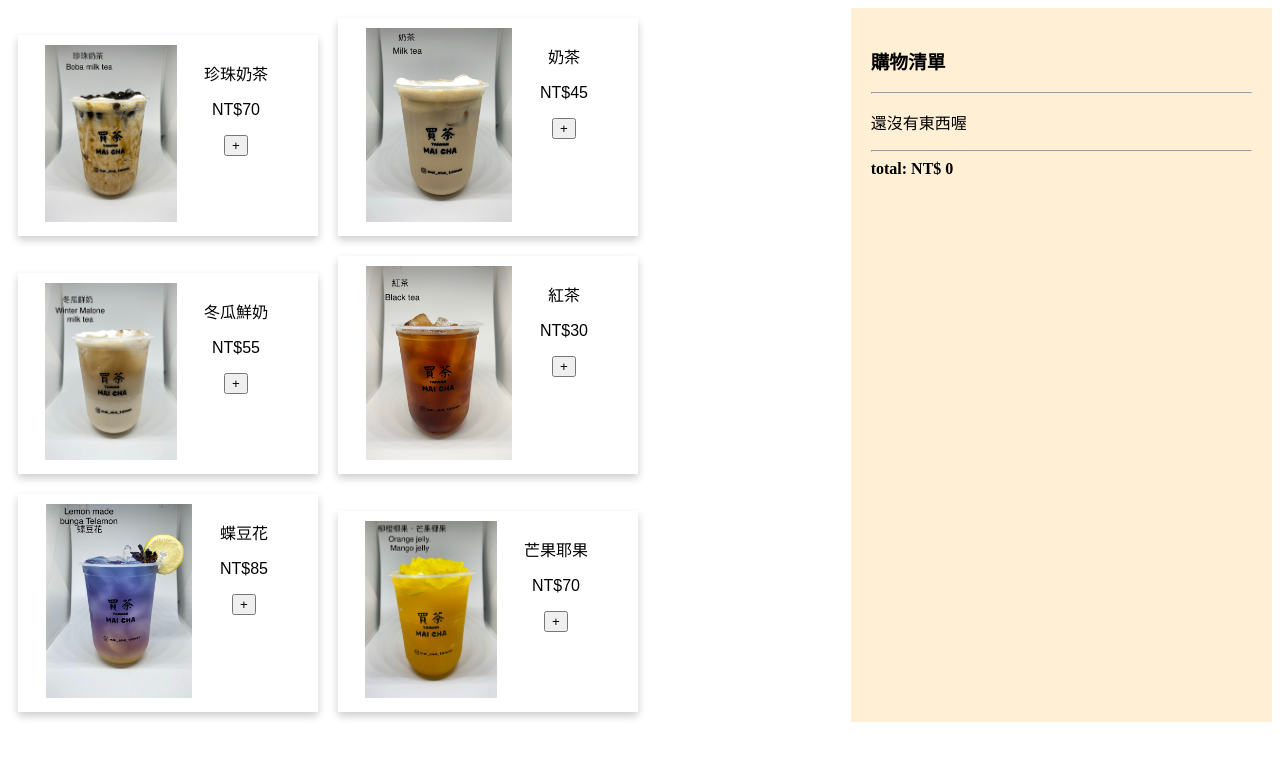
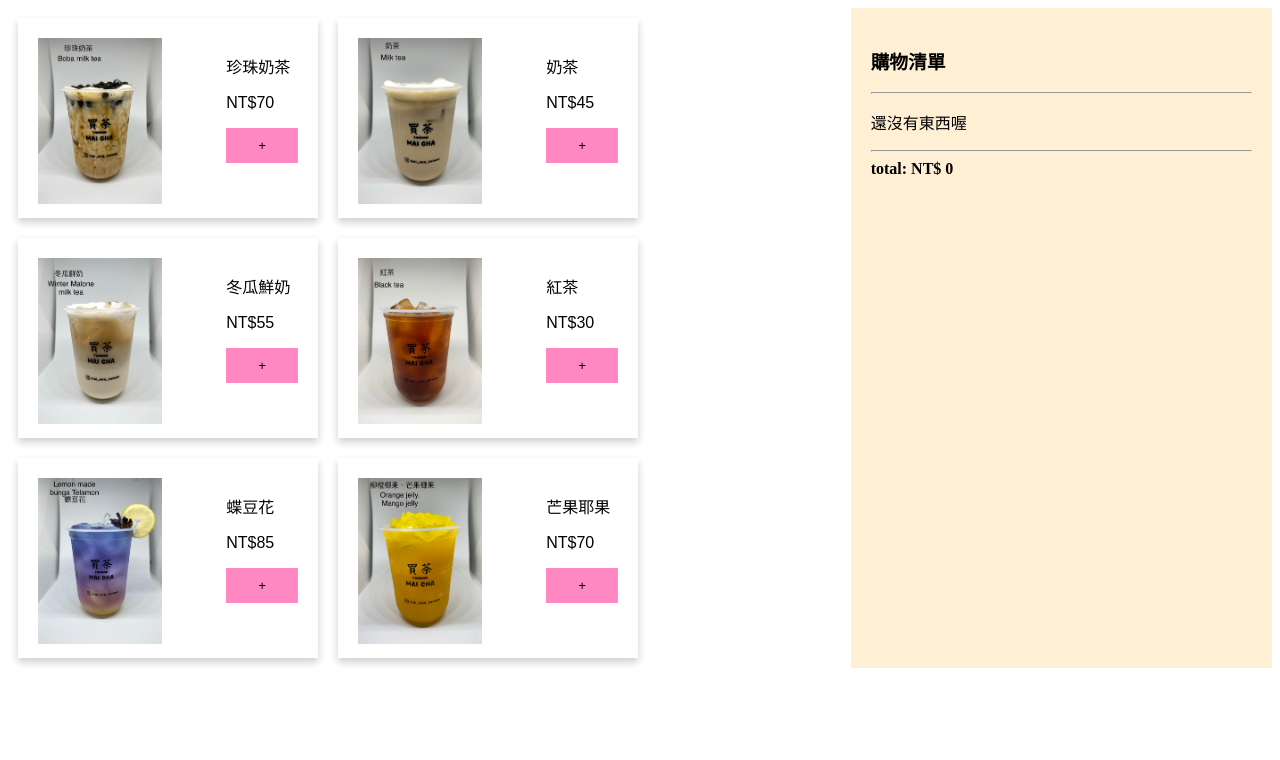
Before and after one commit to EnyoYaTing/-React-Shopping-Cart, a React app: page / in a window 1280 px wide. Built offline with nearby package versions, Linux system fonts and the light colour scheme.

Commit message:
fix Css of product.js

```diff
--- a/src/App.css
+++ b/src/App.css
@@ -19,26 +19,39 @@
   .col-12 {width: 100%;}
 }
 
-/* product */
-.card-grid {
-  padding: 10px;
-  display: inline-block;
+/*********************
+ *      Product       *
+ *********************/
+.card {
+  box-shadow: 0 4px 8px 0 rgba(0, 0, 0, 0.2);
+  width: 300px;
+  height: 200px;
+  margin: auto;
+  text-align: left;
+  font-family: arial;
+  /* grid */
+  display: grid;
+  grid-template-columns: auto auto;
+  grid-column-gap: 50px;
+  padding: 20px 20px;
 }
 
-.card {
-  box-shadow: 0 4px 8px 0 rgba(0, 0, 0, 0.2);
-  max-width: 300px;
-  margin: auto;
+.card button {
+  background-color: #FF88C2;
+  border: none;
   text-align: center;
-  font-family: arial;
+  padding: 10px 32px;
 }
 
-.grid-container {
-  display: grid;
-  grid-template-columns: auto auto auto auto auto auto;
-  grid-gap: 10px;
-  padding: 10px;
+.card button:hover {
+  background-color: #FF0088;
 }
+
+.card-horzontal {
+  padding: 10px 10px;
+  display: inline-block; /* For Horizontal */
+}
+
 
 /* home page */
 * {
@@ -65,8 +78,9 @@ hr .line {
   grid-template-columns: 2fr 1fr;
 }
 
-
-/* Select 選單 */
+/*********************
+ *      Select       *
+ *********************/
 .selection {
   position: fixed; /* Sit on top of the page content */
   width: 100%; /* Full width (cover the whole page) */
--- a/src/components/Products.js
+++ b/src/components/Products.js
@@ -3,11 +3,11 @@ import React from 'react';
 function RenderItems({item, openSelect, addDrinkItem}) {
   const {name, price, image} = item;
   return (
-    <div className="card grid-container">
-      <div className="item1">
-        <img src={image} alt={name} width="80%"/>
+    <div className="card">
+      <div>
+        <img src={image} alt={name} width="90%"/>
       </div>
-      <div className="item2">
+      <div>
         <p> {name} </p>
         <p> NT${price} </p>
         <button onClick={()=> {openSelect(); addDrinkItem(item.id, item.name, item.price)}}> + </button>
@@ -19,7 +19,7 @@ function RenderItems({item, openSelect, addDrinkItem}) {
 function Products(props) {
   let drinks = props.drinks.map(item => {
     return (
-      <div className="card-grid" key={item.id} >
+      <div className="card-horzontal" key={item.id} >
         <RenderItems  item={item} openSelect={props.openSelection}
                       addDrinkItem={props.addDrinkItem}
         />
```
